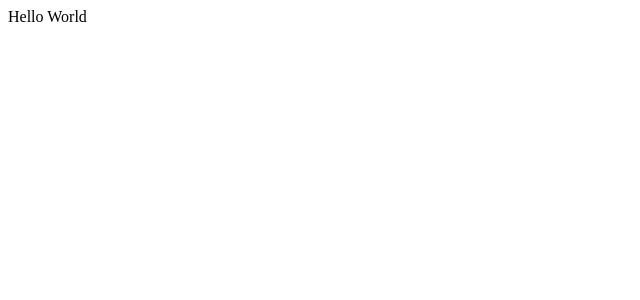
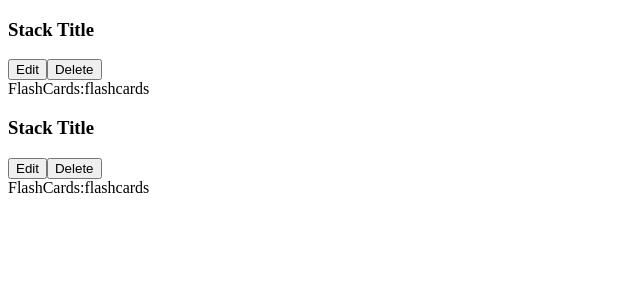
Before and after one commit to mattjohannsen/flashcard_proj, a React (Create React App) app: page / in a window 1280 px wide. Shown: the top 300 px of the page, without its empty margins (0-640 px from the left). Built offline with nearby package versions, Linux system fonts and the light colour scheme.

Commit message:
Added Stacklist to App.js, and placeholder data to Stack.js

```diff
--- a/src/App.js
+++ b/src/App.js
@@ -2,7 +2,11 @@ import React from 'react';
 import StackList from './StackList';
 
 function App() {
-  return "Hello World"
+  return (
+    <div>
+      <StackList />
+    </div>
+  )
 }
 
 export default App;
--- a/src/Stack.js
+++ b/src/Stack.js
@@ -2,8 +2,18 @@ import React from 'react'
 
 export default function Stack() {
     return (
+      <div>
         <div>
-
+          <h3>Stack Title</h3>
+          <div>
+            <button>Edit</button>
+            <button>Delete</button>
+          </div>
         </div>
+        <div>
+          <span>FlashCards:</span>
+          <span>flashcards</span>
+        </div>
+      </div>
     )
 }
--- a/src/StackList.js
+++ b/src/StackList.js
@@ -1,5 +1,5 @@
-import React from 'react'
-import Stack from './Stack'
+import React from 'react';
+import Stack from './Stack';
 
 export default function StackList() {
     return (
```
